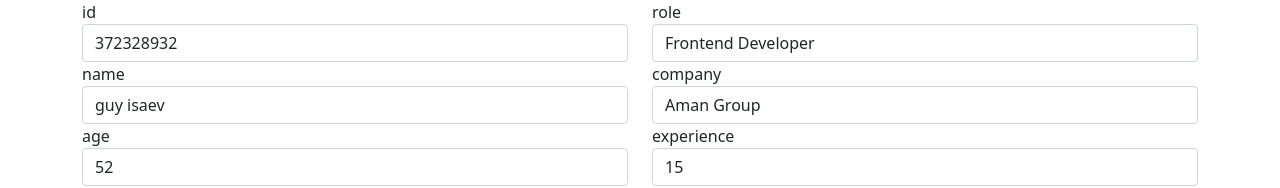
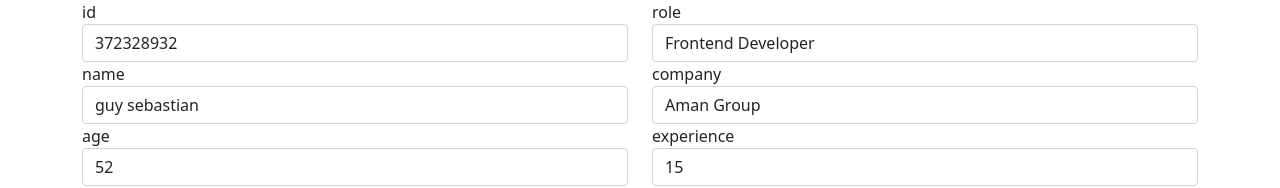
Before and after one commit to germanisaev/ReactiveFormArray, an Angular app: page / in a window 1280 px wide. Shown: the top 188 px of the page. Built offline with nearby package versions, Linux system fonts and the light colour scheme.

Commit message:
Update parent.component.ts

```diff
--- a/src/app/components/parent/parent.component.ts
+++ b/src/app/components/parent/parent.component.ts
@@ -11,7 +11,7 @@ export class ParentComponent implements OnInit {
   public data: any = {
     general: {
       id: '372328932',
-      name: 'guy isaev',
+      name: 'guy sebastian',
       age: '52',
       email: 'gi70@gmail.com'
     },
```
